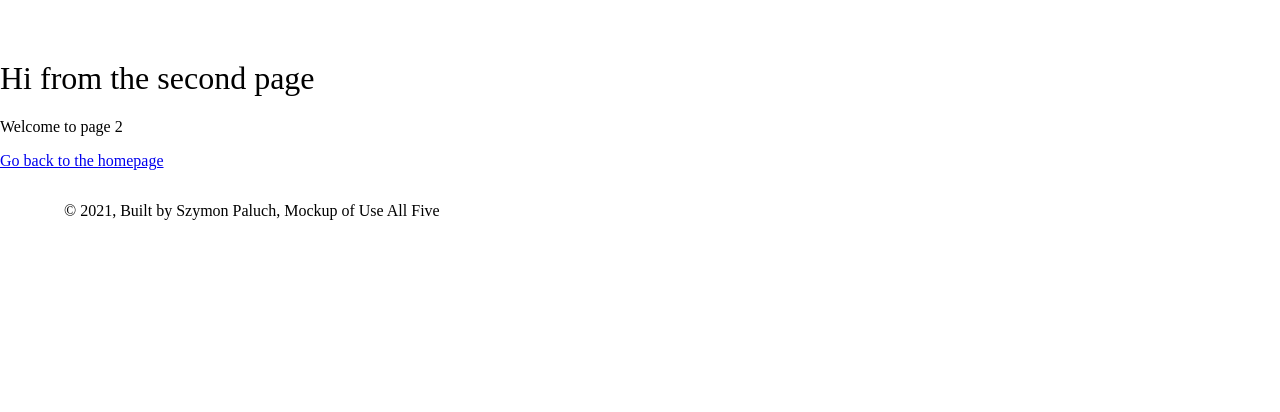
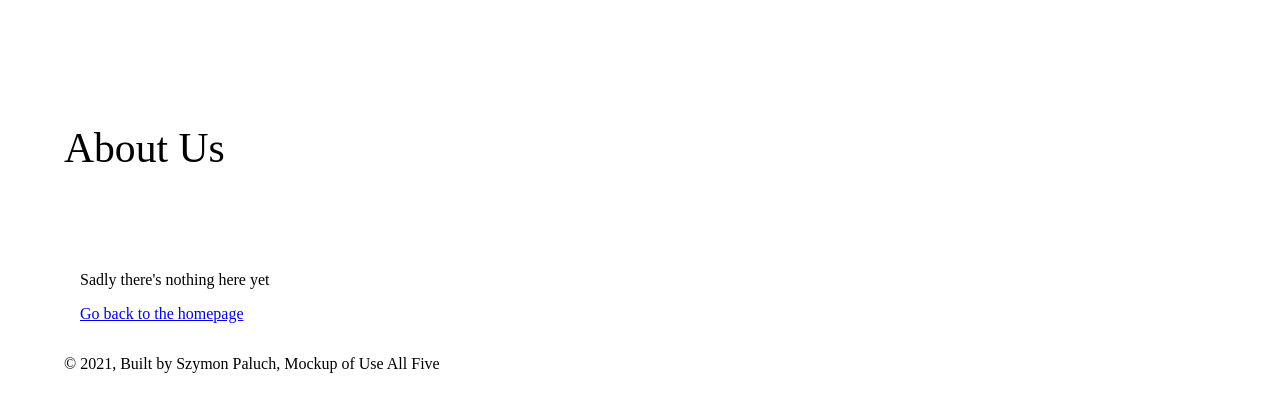
Before and after one commit to rekeye/blog-website, a Gatsby site: page /about in a window 1280 px wide. Shown: the part 260-672 px from the top of the page. Built offline with nearby package versions, Linux system fonts and the light colour scheme; Gatsby itself is replaced by a stand-in of ours; a web font is replaced by a local one.

Commit message:
about page

```diff
--- a/src/components/layout.js
+++ b/src/components/layout.js
@@ -20,7 +20,7 @@ const Layout = ({ children }) => {
   return (
     <>
       <Header siteTitle={data.site.siteMetadata?.title || `Title`} />
-      <div style={{ margin: `4rem 0` }}>
+      <div style={{ marginTop: `4rem` }}>
 
         <main> {children} </main>
 
--- a/src/pages/about.js
+++ b/src/pages/about.js
@@ -3,13 +3,18 @@ import { Link } from "gatsby"
 
 import Layout from "../components/layout"
 import SEO from "../components/seo"
+import { SiteMotto } from "../styles/styled"
 
 const SecondPage = () => (
   <Layout>
     <SEO title="Page two" />
-    <h1>Hi from the second page</h1>
-    <p>Welcome to page 2</p>
-    <Link to="/">Go back to the homepage</Link>
+    <SiteMotto>About Us</SiteMotto>
+
+    <div style={{padding: "0 5rem"}}>
+      <p>Sadly there's nothing here yet</p>
+
+      <Link to="/">Go back to the homepage</Link>
+    </div>
   </Layout>
 )
 
--- a/src/styles/styled.js
+++ b/src/styles/styled.js
@@ -21,3 +21,8 @@ export const FlexDiv = styled.a`
         justify-content: space-around;
   `}
 `
+
+export const SiteMotto = styled.h2`
+  padding: 4rem;
+  font-size: 2.6em;
+`
```
Also changed, not shown: src/pages/index.js (+1 -7 lines).
